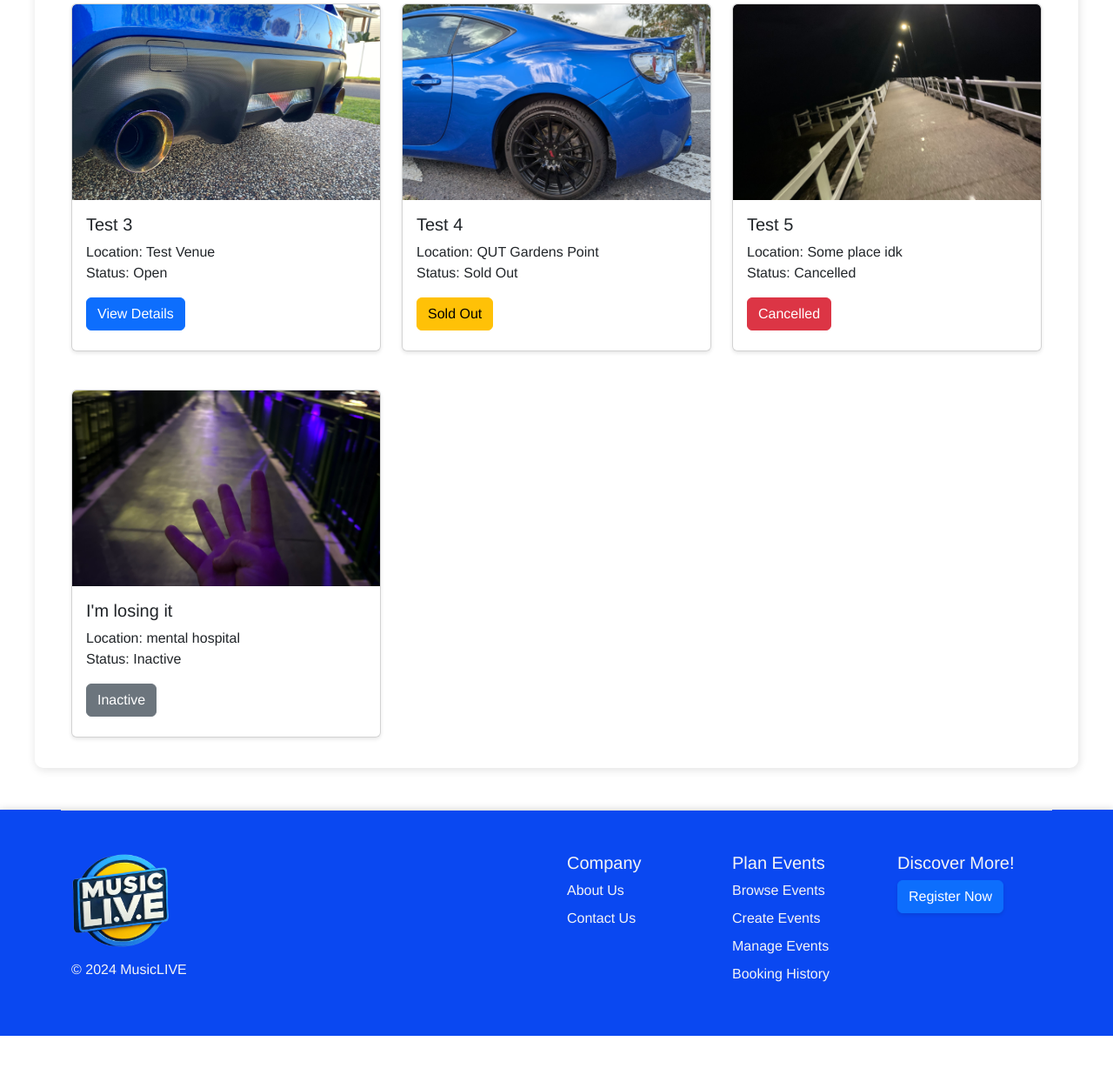
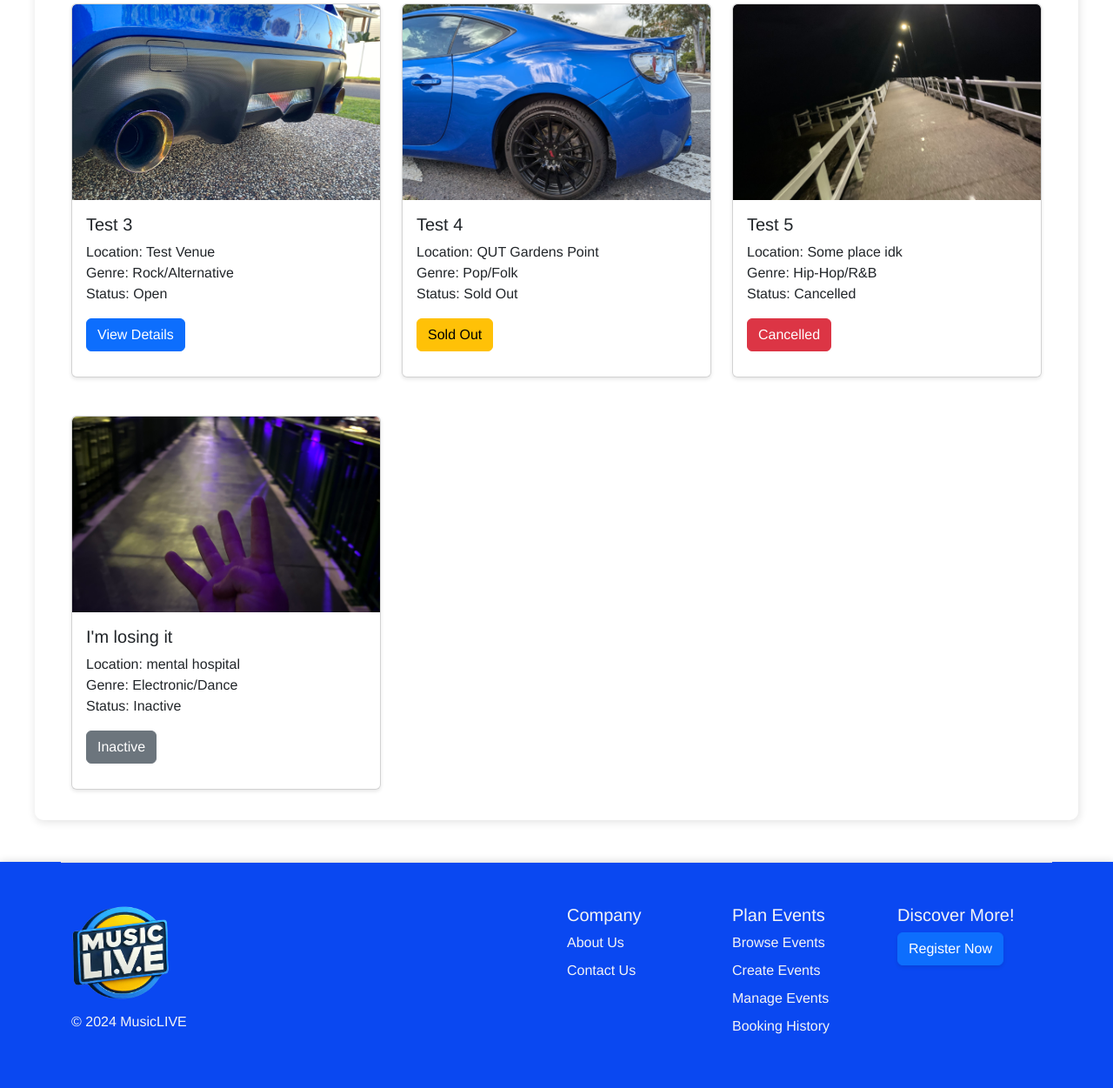
Before and after one commit to whisper0606/IAB207-Ass3-2024-Group-45, a Flask app: page / in a window 1280 px wide. Shown: the part 1017-2268 px from the top of the page at 87% size. Before the commit the page ends 2208 px from the top, so only its background shows below. Run offline with Flask 3, Linux system fonts and the light colour scheme; some libraries are stand-ins or nearby versions.

Commit message:
Index page complete.

```diff
--- a/website/static/style.css
+++ b/website/static/style.css
@@ -118,6 +118,6 @@ button {
 }
 
 .card-event {
-    height: 400px;
+    height: 430px;
     overflow: hidden;
 }
--- a/website/templates/base.html
+++ b/website/templates/base.html
@@ -23,12 +23,14 @@
                 <div class="collapse navbar-collapse" id="navbarNav">
                     <ul class="navbar-nav me-auto">
                         <li class="nav-item"><a class="nav-link" href="{{ url_for('main.index') }}">Home</a></li>
-                        <li class="nav-item"><a class="nav-link" href="{{ url_for('main.index') }}#browse-events">Browse Events</a></li>
+                        <li class="nav-item"><a class="nav-link" href="{{ url_for('main.index') }}#browse-events">Browse
+                                Events</a></li>
                     </ul>
                     {% if current_user.is_authenticated %}
                     <ul class="navbar-nav">
                         <li class="nav-item"><a class="nav-link" href="{{ url_for('auth.logout') }}">Log Out</a></li>
-                        <li class="nav-item"><a class="nav-link" href="{{ url_for('main.index') }}">My Orders</a></li> <!-- Need to change this to my orders page when that is done -->
+                        <li class="nav-item"><a class="nav-link" href="{{ url_for('main.index') }}">My Orders</a></li>
+                        <!-- Need to change this to my orders page when that is done -->
                     </ul>
                     {% else %}
                     <ul class="navbar-nav">
@@ -67,18 +69,16 @@
         <div id="footer" class="container">
             <div class="row row-cols-1 row-cols-sm-2 row-cols-md-1 row-cols-lg-5 py-5 border-top">
                 <div class="col-sm-6 col-md-4 col-lg-6">
-                    <a href="{{ url_for('main.index') }}"><img src="{{ url_for('static', filename='img/music-live-logo.png') }}"
-                            height="115px"></a>
+                    <a href="{{ url_for('main.index') }}"><img
+                            src="{{ url_for('static', filename='img/music-live-logo.png') }}" height="115px"></a>
                     <p class="text-body-secondary mt-2">&copy; 2024 MusicLIVE</p>
                 </div>
 
                 <div class="col-sm-6 col-md-3 col-lg-2">
                     <h5 class="footer-heading">Company</h5>
                     <ul class="nav flex-column">
-                        <li class="nav-item mb-2"><a href="about_us.html" class="nav-link p-0 text-body-secondary">About
-                                Us</a></li>
-                        <li class="nav-item mb-2"><a href="contact_us.html"
-                                class="nav-link p-0 text-body-secondary">Contact Us</a></li>
+                        <li class="nav-item mb-2"><a class="nav-link p-0 text-body-secondary">About Us</a></li>
+                        <li class="nav-item mb-2"><a class="nav-link p-0 text-body-secondary">Contact Us</a></li>
                     </ul>
                 </div>
 
@@ -95,7 +95,9 @@
                                 class="nav-link p-0 text-body-secondary">Booking History</a></li>
                     </ul>
                 </div>
+                {% if current_user.is_authenticated %}
 
+                {% else %}
                 <div class="col-sm-6 col-md-2 col-lg-2 mb-3">
                     <h5 class="footer-heading">Discover More!</h5>
                     <div class="d-flex flex-column flex-sm-row w-100 gap-2">
@@ -103,6 +105,7 @@
                             onclick="document.location='register.html'">Register Now</button>
                     </div>
                 </div>
+                {% endif %}
             </div>
 
         </div>
--- a/website/templates/index.html
+++ b/website/templates/index.html
@@ -57,10 +57,11 @@
                     Browse by Genre
                 </button>
                 <ul class="dropdown-menu" aria-labelledby="dropdownMenuButton">
-                    <li><a class="dropdown-item" href="#">Rock/Alternative</a></li>
-                    <li><a class="dropdown-item" href="#">Pop/Folk</a></li>
-                    <li><a class="dropdown-item" href="#">Hip-hop/R&B</a></li>
-                    <li><a class="dropdown-item" href="#">Electronic/Dance</a></li>
+                    <li><a class="dropdown-item" href="/">All Events</a></li>
+                    <li><a class="dropdown-item" href="{{ url_for('main.index', category='ROCK_ALT') }}">Rock/Alternative</a></li>
+                    <li><a class="dropdown-item" href="{{ url_for('main.index', category='POP_FOLK') }}">Pop/Folk</a></li>
+                    <li><a class="dropdown-item" href="{{ url_for('main.index', category='HIPHOP_RNB') }}">Hip-hop/R&B</a></li>
+                    <li><a class="dropdown-item" href="{{ url_for('main.index', category='EDM') }}">Electronic/Dance</a></li>
                 </ul>
             </div>
         </div>
@@ -82,7 +83,7 @@
                             class="card-img-top fixed-height" alt="{{ event.name }}">
                         <div class="card-body">
                             <h5 class="card-title">{{ event.name }}</h5>
-                            <p class="card-text">Location: {{ event.venue }}<br>Status: {{ event.status }}</p>
+                            <p class="card-text">Location: {{ event.venue }}<br>Genre: {{ event.genre }}<br>Status: {{ event.status }}</p>
                             {% if event.status == Event.Status.OPEN %}
                             <a href="{{ url_for('main.index', event_id=event.id) }}" class="btn btn-primary">View
                                 Details</a>
--- a/website/views.py
+++ b/website/views.py
@@ -10,7 +10,13 @@ main_bp = Blueprint('main', __name__)
 
 @main_bp.route('/')
 def index():
-    events = Event.query.limit(9).all() # retrieve up to nine events
+    category = request.args.get('category')
+    if category:
+        genre_enum = Event.Genre[category]
+        events = Event.query.filter_by(genre=genre_enum).all()
+    else:
+        events = Event.query.limit(9).all() # retrieve up to nine events
+
     for event in events:
         print(f"Event Name: {event.name}, Status: {event.status}")
     return render_template("index.html", events=events, Event=Event)
```
Also changed, not shown: instance/sitedata.sqlite.
